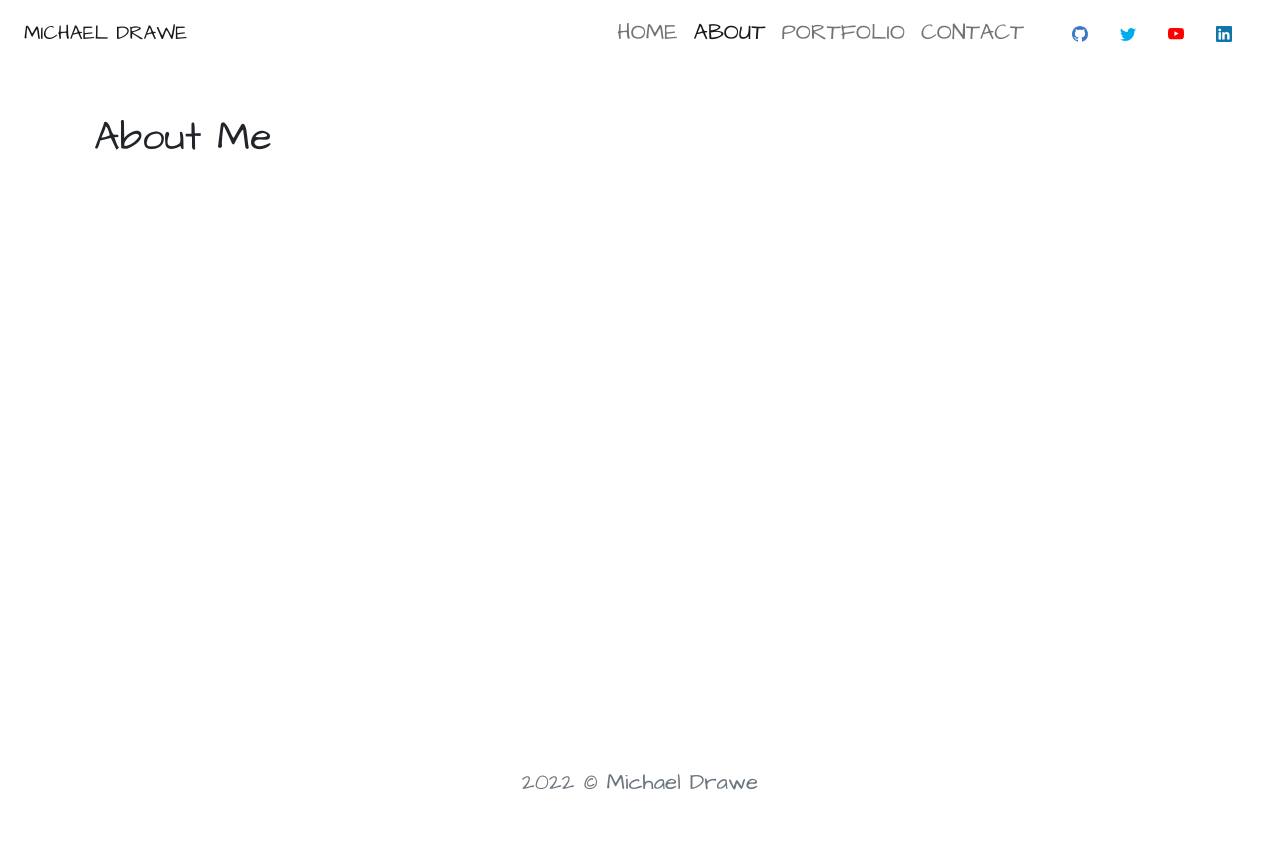
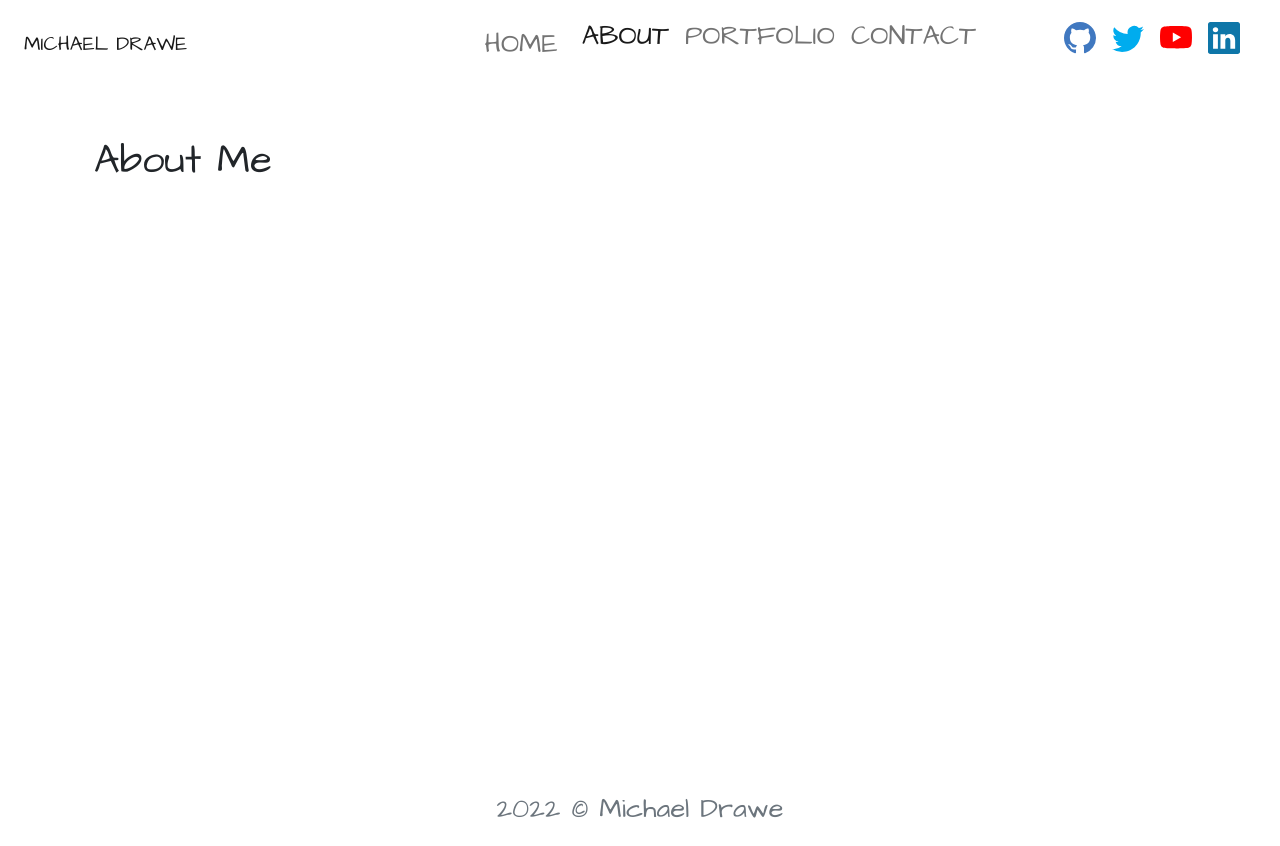
Before and after one commit to michaeldrawe/michaeldrawe, a Gatsby site: page /about in a window 1280 px wide. Before the commit the page ends 815 px from the top, so only its background shows below. Built offline with nearby package versions, Linux system fonts and the light colour scheme; Gatsby itself is replaced by a stand-in of ours.

Commit message:
increased size 2x for social media icons

```diff
--- a/src/components/layout.scss
+++ b/src/components/layout.scss
@@ -5,7 +5,7 @@ $secondary: #12312d;
 body {
     font-family: "Architects Daughter", cursive;
     overflow-x: hidden;
-    --bs-body-font-size: 1.4rem;
+    --bs-body-font-size: 1.7rem;
 }
 $font-size-root:  $font-size-base * 1.25;
 $font-size-base: 4rem;
--- a/src/components/navbar.js
+++ b/src/components/navbar.js
@@ -22,7 +22,7 @@ const Navbar = ({ siteTitle }) => {
 
         <div className="collapse navbar-collapse" id="main-navbar">
           <ul className="navbar-nav ms-auto mb-2 mb-md-0">
-            <li className="nav-item text-uppercase">
+            <li className="nav-item text-uppercase p-2">
               <ExactNavLink
                 to="/"
               >
@@ -48,7 +48,7 @@ const Navbar = ({ siteTitle }) => {
                 Contact
               </ExactNavLink>
             </li>
-            <li className="nav-item text-uppercase">
+            <li className="nav-item text-uppercase p-4">
               <ExactNavLink
                 to="/contact"
               >
@@ -59,11 +59,11 @@ const Navbar = ({ siteTitle }) => {
               <ExactNavLink
                 to="/contact"
               >
-                <a href="https://www.github.com/michaeldrawe" className="p-3">
+                <a href="https://www.github.com/michaeldrawe" className="p-2">
                   <svg
                     xmlns="http://www.w3.org/2000/svg"
-                    width="16"
-                    height="16"
+                    width="32"
+                    height="32"
                     fill="#4078c0"
                     class="bi bi-github"
                     viewBox="0 0 16 16"
@@ -72,11 +72,11 @@ const Navbar = ({ siteTitle }) => {
                   </svg>
                 </a>
 
-                <a href="https://www.twitter.com/michaeldrawe" className="p-3">
+                <a href="https://www.twitter.com/michaeldrawe" className="p-2">
                   <svg
                     xmlns="http://www.w3.org/2000/svg"
-                    width="16"
-                    height="16"
+                    width="32"
+                    height="32"
                     fill="#00acee"
                     class="bi bi-twitter"
                     viewBox="0 0 16 16"
@@ -85,11 +85,11 @@ const Navbar = ({ siteTitle }) => {
                   </svg>
                 </a>
 
-                <a href="https://www.youtube.com/michaeldrawe" className="p-3">
+                <a href="https://www.youtube.com/michaeldrawe" className="p-2">
                   <svg
                     xmlns="http://www.w3.org/2000/svg"
-                    width="16"
-                    height="16"
+                    width="32"
+                    height="32"
                     fill="#FF0000"
                     class="bi bi-youtube"
                     viewBox="0 0 16 16"
@@ -100,12 +100,12 @@ const Navbar = ({ siteTitle }) => {
 
                 <a
                   href="https://www.linkedin.com/in/michaeldrawe"
-                  className="p-3"
+                  className="p-2"
                 >
                   <svg
                     xmlns="http://www.w3.org/2000/svg"
-                    width="16"
-                    height="16"
+                    width="32"
+                    height="32"
                     fill="#0e76a8"
                     class="bi bi-linkedin"
                     viewBox="0 0 16 16"
```
